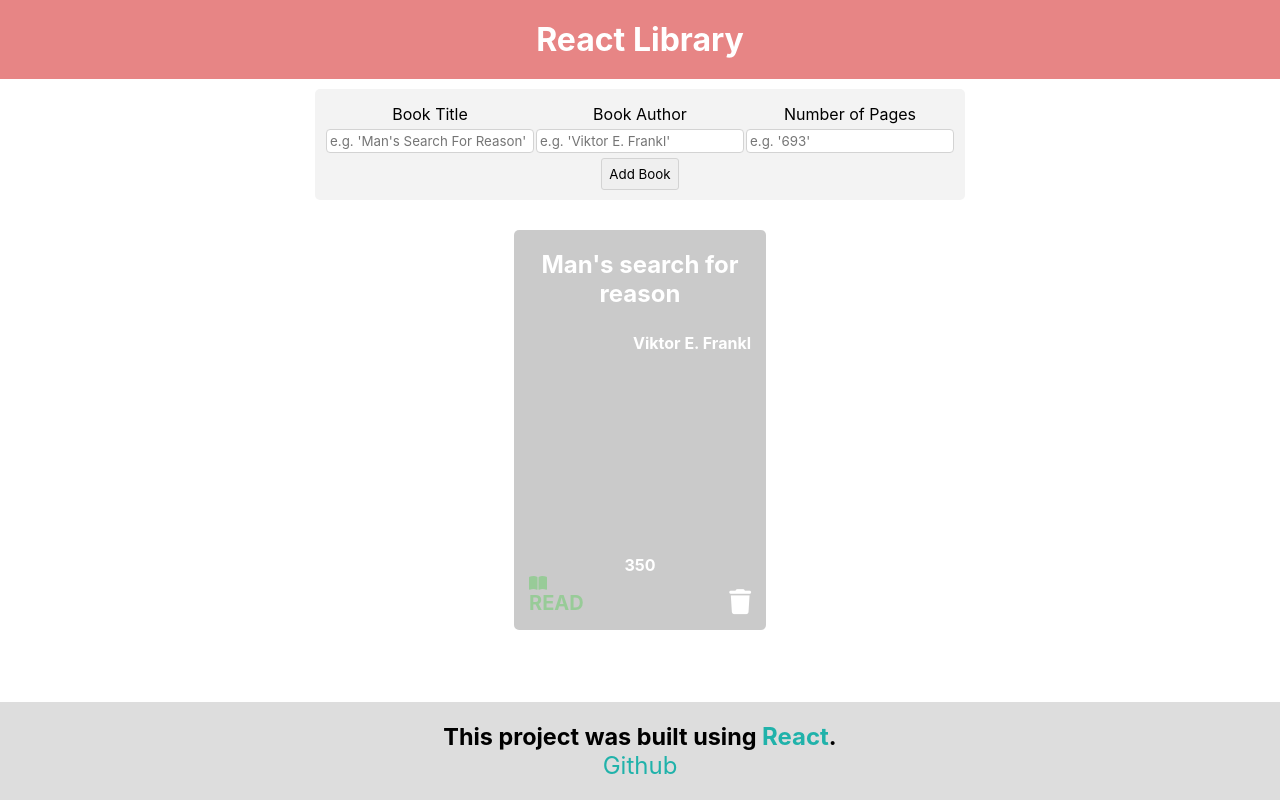
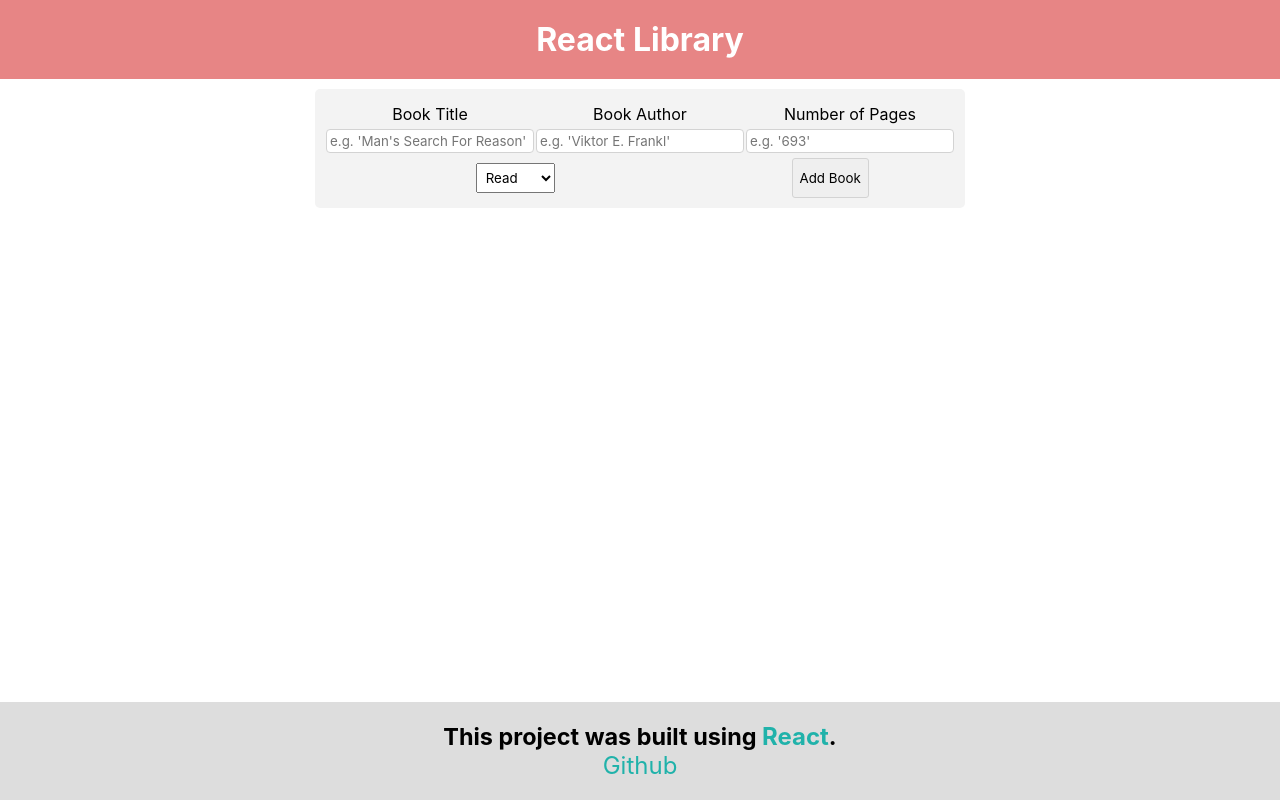
Before and after one commit to irlgabriel/library-project-redo, a React (Create React App) app: page / in a window 1280 px wide. Built offline with nearby package versions, Linux system fonts and the light colour scheme.

Commit message:
fixed the damn map error

```diff
--- a/src/App.css
+++ b/src/App.css
@@ -60,6 +60,10 @@ label {
 input:focus {
   outline: none;
   border: 2px solid lightgray;
+}
+
+select {
+  padding: 5px;
 }
 
 button {
@@ -129,7 +133,7 @@ button:hover {
 }
 
 .fa-book-open {
-  color:green;
+  display: inline-block;
 }
 
 .fa-trash {
--- a/src/App.js
+++ b/src/App.js
@@ -6,7 +6,7 @@ import BookForm from "./components/BookForm"
 import Library from "./components/Library"
 
 function App() {
-  const [books, setBooks] = useState([{id: 1, title: "Man's search for reason", author: "Viktor E. Frankl", pages: 350, readStatus: "read"}])
+  const [books, setBooks] = useState([])
   return (
     <div className="App">
       <Header />
--- a/src/components/Book.js
+++ b/src/components/Book.js
@@ -5,11 +5,14 @@ function Book(props) {
     props.setBooks(props.books.map(book => {
       if(book.id === props.book.id) {
         return {...book, readStatus: book.readStatus === "read" ? "unread" : "read"}
+      } else {
+        return {...book}
       }
     }))
     const btn = e.target;
     btn.style.color = btn.style.color !== 'red' ? 'red' : 'green';
   }
+
   function deleteHandler(e) {
     props.setBooks(props.books.filter(book => book.id != props.book.id))
   }
--- a/src/components/BookForm.js
+++ b/src/components/BookForm.js
@@ -7,22 +7,29 @@ function BookForm(props) {
     const title = form.title.value;
     const author = form.author.value;
     const pages = form.pages.value;
-    props.setBooks([...props.books, {title, author, pages}])
+    //const readStatus = document.querySelector('.read-status').value
+    props.setBooks([...props.books, {id: Math.random(10), readStatus: "read", title, author, pages, }])
   }
 
   return(
     <form>
       <div className="form-group">
-        <label for="title">Book Title</label>
+        <label htmlFor="title">Book Title</label>
         <input placeholder="e.g. 'Man's Search For Reason'" type="text" name="title"></input>
       </div>
       <div className="form-group">
-        <label for="author">Book Author</label>
+        <label htmlFor="author">Book Author</label>
         <input placeholder="e.g. 'Viktor E. Frankl'" type="text" name="author"></input>
       </div>
       <div className="form-group">
-       <label for="pages">Number of Pages</label>
+       <label htmlFor="pages">Number of Pages</label>
         <input placeholder="e.g. '693'"min="0" type="number" name="pages"></input>
+      </div>
+      <div className="form-group">
+        <select id="read-status">
+          <option value="read">Read</option>
+          <option value="unread">Unread</option>
+        </select>
       </div>
       <button onClick={submitHandler} type="submit">Add Book</button>
     </form>
--- a/src/components/Library.js
+++ b/src/components/Library.js
@@ -2,10 +2,9 @@ import React from "react";
 import Book from "./Book"
 
 function Library(props) {
-
   return(
     <div className="library">
-      {props.books.map(book => <Book setBooks={props.setBooks} books={props.books} book={book}/>)}
+      {props.books.map(book => <Book key={book.id} setBooks={props.setBooks} books={props.books} book={book}/>)}
     </div>
   )
 }
```
